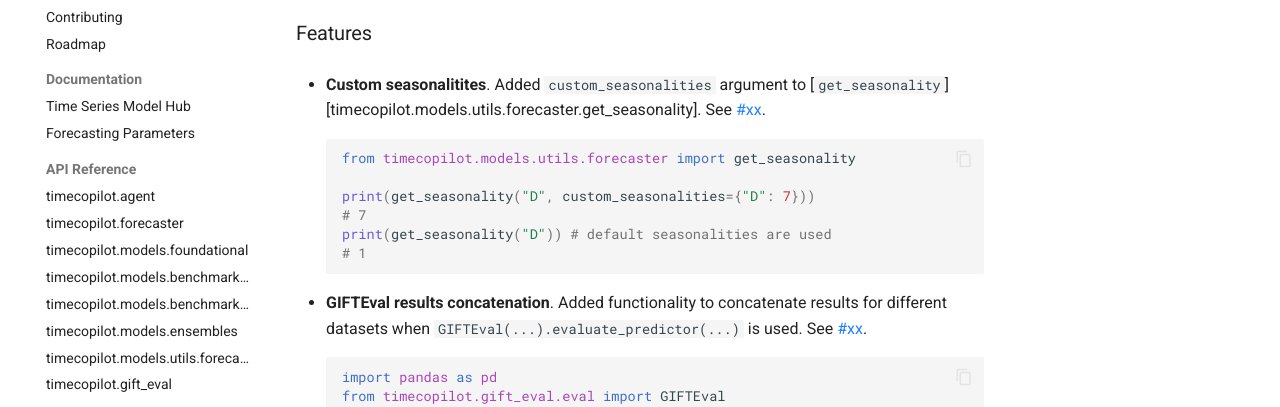
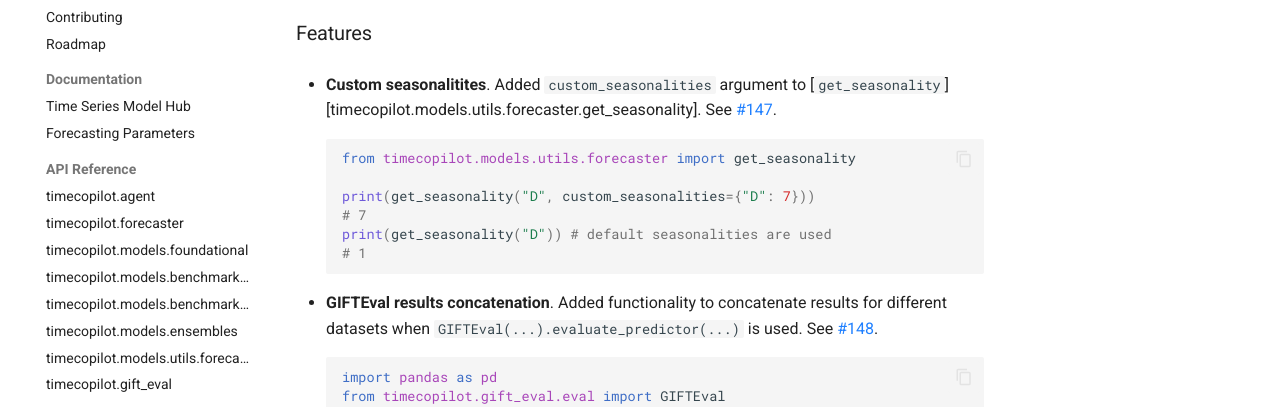
Before and after one commit to mpg05883/timecopilot, an MkDocs documentation site: the page built from docs/changelogs/v0.0.13.md, in a window 1280 px wide and 1400 px high. Shown: the part 202-609 px from the top of the window. Built offline with MkDocs 1.6.1 and Material for MkDocs 9.7.7, drawn with Linux system fonts in a browser that asks for light colours; comment, search, counter and statistics services are not loaded.

Commit message:
docs: update changelog with actual prs

````diff
--- a/docs/changelogs/v0.0.13.md
+++ b/docs/changelogs/v0.0.13.md
@@ -1,6 +1,6 @@
 ### Features
 
-* **Custom seasonalitites**. Added `custom_seasonalities` argument to [`get_seasonality`][timecopilot.models.utils.forecaster.get_seasonality]. See [#xx](https://github.com/AzulGarza/timecopilot/pull/xx).
+* **Custom seasonalitites**. Added `custom_seasonalities` argument to [`get_seasonality`][timecopilot.models.utils.forecaster.get_seasonality]. See [#147](https://github.com/AzulGarza/timecopilot/pull/147).
     ```python
     from timecopilot.models.utils.forecaster import get_seasonality
 
@@ -10,7 +10,7 @@
     # 1
     ```
 
-* **GIFTEval results concatenation**. Added functionality to concatenate results for different datasets when `GIFTEval(...).evaluate_predictor(...)` is used. See [#xx](https://github.com/AzulGarza/timecopilot/pull/xx).
+* **GIFTEval results concatenation**. Added functionality to concatenate results for different datasets when `GIFTEval(...).evaluate_predictor(...)` is used. See [#148](https://github.com/AzulGarza/timecopilot/pull/148).
     ```python
     import pandas as pd
     from timecopilot.gift_eval.eval import GIFTEval
@@ -67,7 +67,7 @@
 
 ### Refactorings
 
-* **GIFTEval Module**: Refactored the [GIFTEval](https://github.com/SalesforceAIResearch/gift-eval/) module to infer horizon `h` and frequency `freq` directly from the dataset when calling `GIFTEval(...).evaluate_predictor(...)`. See [#xx](https://github.com/AzulGarza/timecopilot/pull/xx). New usage:
+* **GIFTEval Module**: Refactored the [GIFTEval](https://github.com/SalesforceAIResearch/gift-eval/) module to infer horizon `h` and frequency `freq` directly from the dataset when calling `GIFTEval(...).evaluate_predictor(...)`. See [#147](https://github.com/AzulGarza/timecopilot/pull/147). New usage:
     ```python
     import pandas as pd
     from timecopilot.gift_eval.eval import GIFTEval
@@ -98,7 +98,7 @@
     print(eval_df)
     ```
 
-* ***Median ensemble**: Now it applies median plus isotonic regression for probabilistic forecasts. See [#xx](https://github.com/AzulGarza/timecopilot/pull/xx).
+* **Median ensemble**: Now it applies median plus isotonic regression for probabilistic forecasts. See [#149](https://github.com/AzulGarza/timecopilot/pull/149).
 
 ---
 
````
